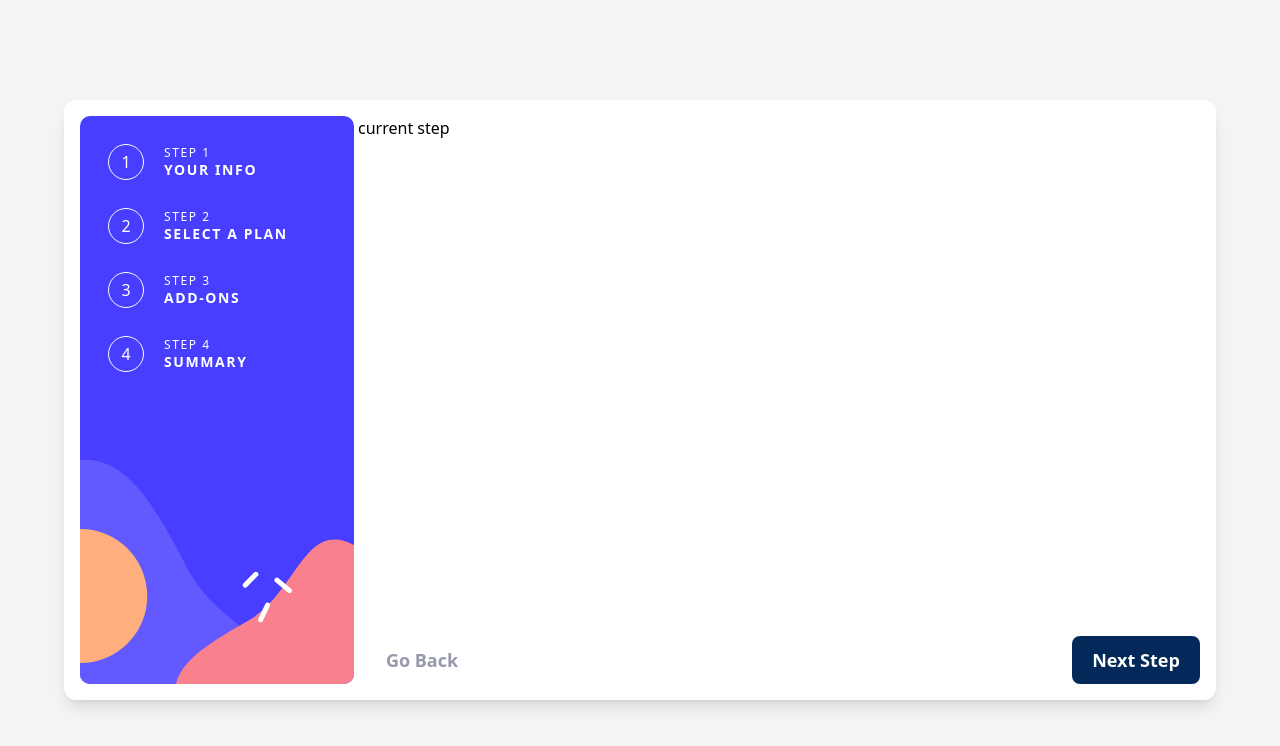
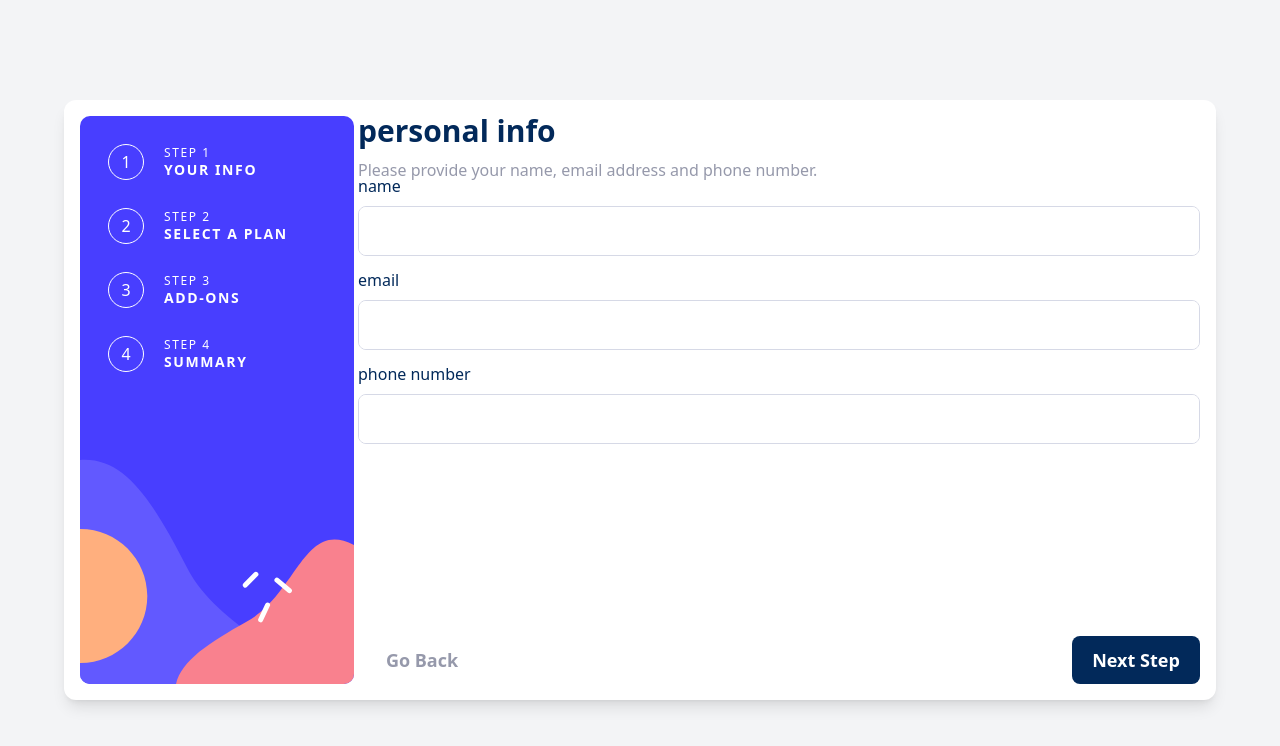
Before and after one commit to hernandez-dev/react-multi-steps-form, a React (Vite) app: page / in a window 1280 px wide. Shown: the top 746 px of the page. Built offline with nearby package versions, Linux system fonts and the light colour scheme.

Commit message:
Components - steps-form - importing and rendering FormHeader

```diff
--- a/src/components/steps-form/StepsForm.jsx
+++ b/src/components/steps-form/StepsForm.jsx
@@ -4,6 +4,7 @@ import { useContext } from "react"
 import StateContext from "../../context/StateContext.js"
 
 // components
+import FormHeader from "./components/FormHeader.jsx"
 import Button from "./components/Button.jsx"
 
 export default function StepsForm() {
@@ -16,7 +17,8 @@ export default function StepsForm() {
   return(
     <form className="flex flex-col flex-1 space-y-1">
       <section className="flex-1">
-        current step
+        <FormHeader step={step} />
+        <step.Component step={step} />
       </section>
       <footer className="flex justify-between">
         <Button
```
